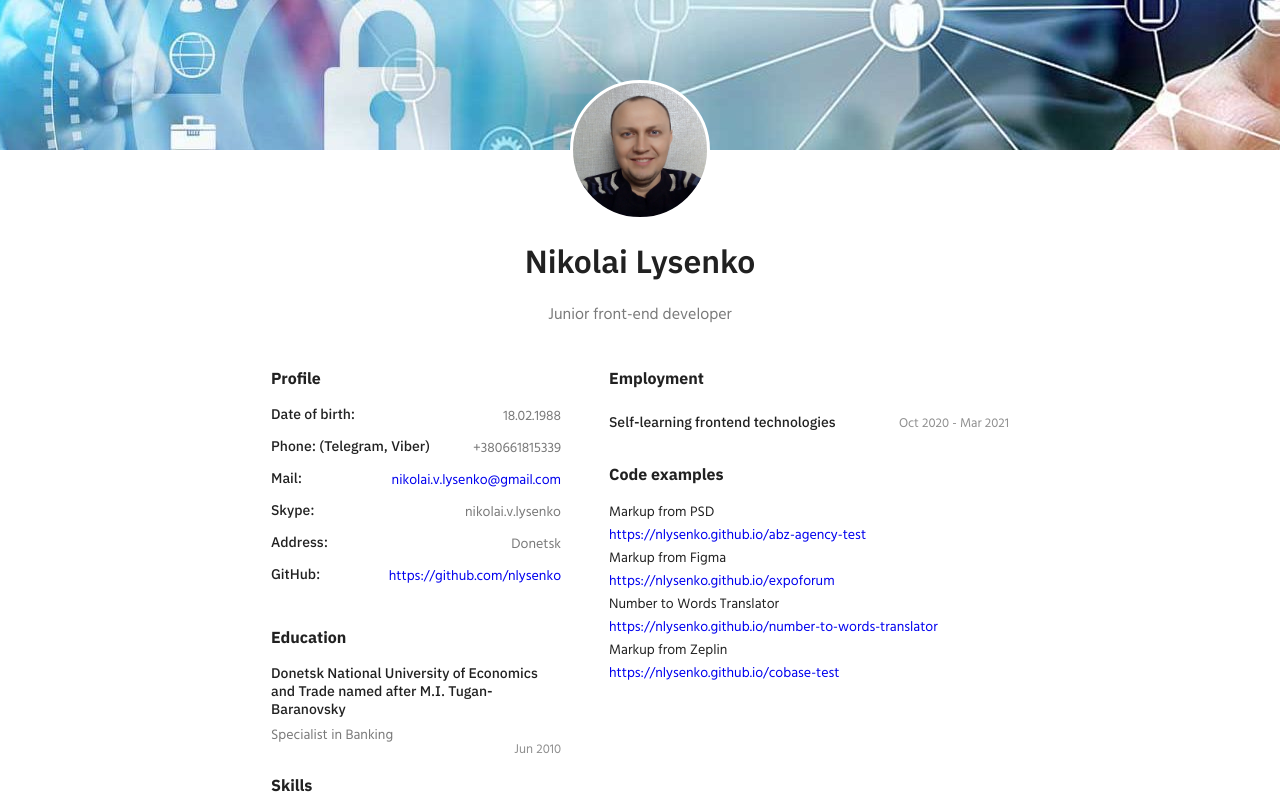
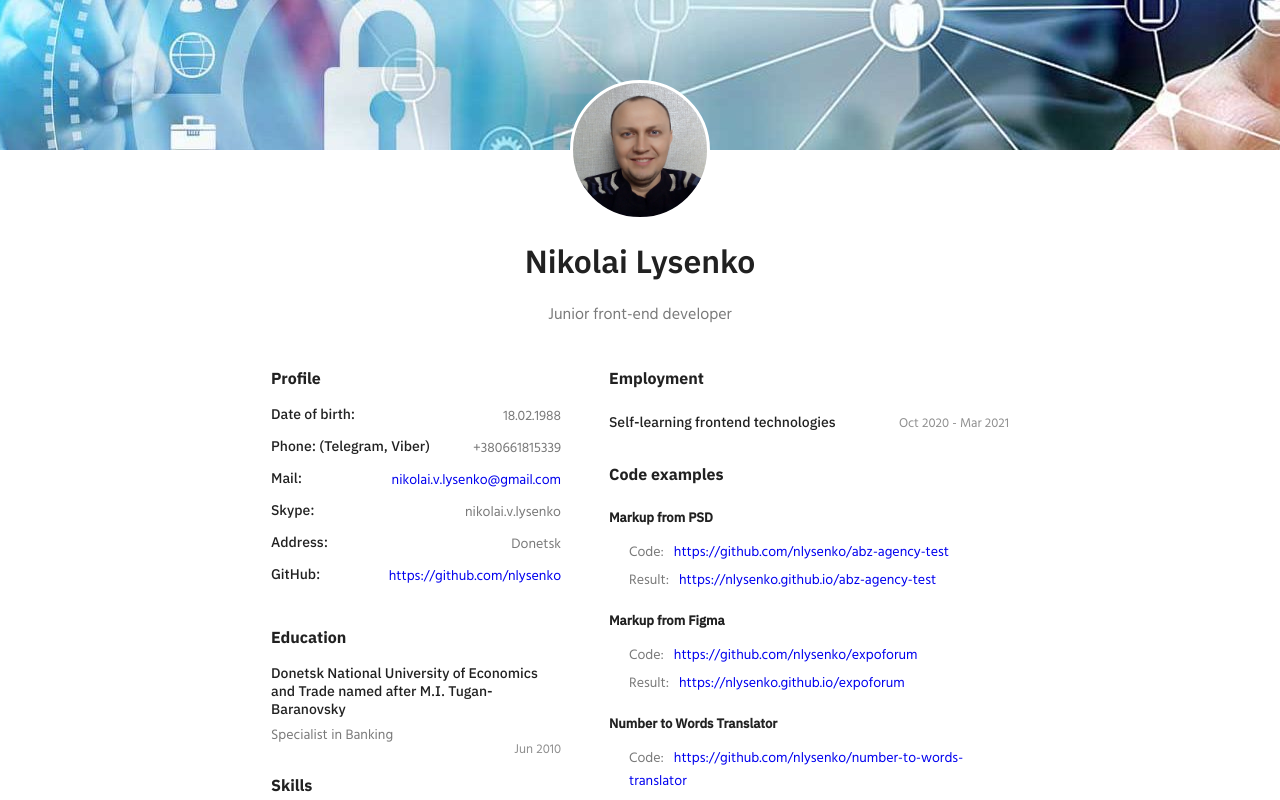
Before and after one commit to nlysenko/cv, a React (Create React App) app: page / in a window 1280 px wide. Shown: the top 800 px of the page. Built offline with nearby package versions, Linux system fonts and the light colour scheme.

Commit message:
Add portfolio

```diff
--- a/src/app/App.js
+++ b/src/app/App.js
@@ -51,6 +51,11 @@ const useStyles = createUseStyles({
       fontSize: 16,
       fontFamily: 'IBMPlexSans-Bold',
     },
+
+    h3: {
+      fontSize: 13,
+      fontFamily: 'IBMPlexSans-Medium',
+    },
   },
 })
 
--- a/src/components/Header.js
+++ b/src/components/Header.js
@@ -8,11 +8,14 @@ import React from 'react'
 import { createUseStyles } from 'react-jss'
 
 import Banner from 'assets/img/banner.jpeg'
-import Avatar from 'assets/img/avatar.webp'
 
 const useStyles = createUseStyles({
   header: {
-    position: 'relative',
+    position: 'fixed',
+    top: 0,
+    left: 0,
+    right: 0,
+    zIndex: 100,
     width: '100%',
     height: 150,
     background: {
@@ -22,37 +25,12 @@ const useStyles = createUseStyles({
       repeat: 'no-repeat',
     },
   },
-
-  avatar: {
-    width: 140,
-    height: 140,
-    position: 'absolute',
-    top: 80,
-    left: 'calc(50% - 70px)',
-    right: 'calc(50% - 70px)',
-    background: {
-      image: `url(${Avatar})`,
-      size: 'cover',
-      position: ['center', 'center'],
-      repeat: 'no-repeat',
-    },
-    border: {
-      radius: '100%',
-      style: 'solid',
-      width: 3,
-      color: '#ffffff',
-    },
-  },
 })
 
 const Header = () => {
   const classes = useStyles()
 
-  return (
-    <header className={classes.header}>
-      <div className={classes.avatar}></div>
-    </header>
-  )
+  return <header className={classes.header} />
 }
 
 export default Header
--- a/src/components/Main.js
+++ b/src/components/Main.js
@@ -13,15 +13,42 @@ import Skills from 'shared/Skills'
 import Employment from 'shared/Employment'
 import Examples from 'shared/Examples'
 
+import Avatar from 'assets/img/avatar.webp'
+
 const useStyles = createUseStyles({
   main: {
     width: 768,
     margin: [0, 'auto'],
-    padding: [90, 15, 0, 15],
+    padding: [240, 15, 48, 15],
+    position: 'relative',
+  },
+
+  avatar: {
+    width: 140,
+    height: 140,
+    position: 'absolute',
+    zIndex: 200,
+    top: 80,
+    left: 'calc(50% - 70px)',
+    right: 'calc(50% - 70px)',
+    background: {
+      image: `url(${Avatar})`,
+      size: 'cover',
+      position: ['center', 'center'],
+      repeat: 'no-repeat',
+    },
+    border: {
+      radius: '100%',
+      style: 'solid',
+      width: 3,
+      color: '#ffffff',
+    },
   },
 
   name: {
     textAlign: 'center',
+    position: 'relative',
+    zIndex: 200,
   },
 
   position: {
@@ -51,6 +78,8 @@ const Main = () => {
 
   return (
     <main className={classes.main}>
+      <i className={classes.avatar} />
+
       <h1 className={classes.name}>Nikolai Lysenko</h1>
 
       <p className={classes.position}>Junior front-end developer</p>
--- a/src/shared/Examples.js
+++ b/src/shared/Examples.js
@@ -13,9 +13,55 @@ const useStyles = createUseStyles({
   },
 
   portfolio: {
-    paddingTop: 17,
+    paddingTop: 25,
+  },
+
+  work: {
+    paddingBottom: 20,
+  },
+
+  title: {
+    paddingBottom: 10,
+  },
+
+  item: {
+    padding: {
+      top: 5,
+      left: 20,
+    },
+  },
+
+  info: {
+    opacity: 0.6,
+    paddingRight: 10,
   },
 })
+
+const Works = [
+  {
+    name: 'Markup from PSD',
+    code: 'https://github.com/nlysenko/abz-agency-test',
+    result: 'https://nlysenko.github.io/abz-agency-test',
+  },
+
+  {
+    name: 'Markup from Figma',
+    code: 'https://github.com/nlysenko/expoforum',
+    result: 'https://nlysenko.github.io/expoforum',
+  },
+
+  {
+    name: 'Number to Words Translator',
+    code: 'https://github.com/nlysenko/number-to-words-translator',
+    result: 'https://nlysenko.github.io/number-to-words-translator',
+  },
+
+  {
+    name: 'Markup from Zeplin',
+    code: 'https://github.com/nlysenko/cobase-test',
+    result: 'https://nlysenko.github.io/cobase-test',
+  },
+]
 
 const Examples = () => {
   const classes = useStyles()
@@ -25,29 +71,23 @@ const Examples = () => {
       <h2>Code examples</h2>
 
       <div className={classes.portfolio}>
-        <p>Markup from PSD</p>
+        {Works.map((work, i) => (
+          <div className={classes.work} key={i}>
+            <h3 className={classes.title}>{work.name}</h3>
 
-        <a href="https://nlysenko.github.io/abz-agency-test/">
-          https://nlysenko.github.io/abz-agency-test
-        </a>
+            <p className={classes.item}>
+              <span className={classes.info}>Code:</span>
 
-        <p>Markup from Figma</p>
+              <a href={work.code}>{work.code}</a>
+            </p>
 
-        <a href="https://nlysenko.github.io/expoforum/">
-          https://nlysenko.github.io/expoforum
-        </a>
+            <p className={classes.item}>
+              <span className={classes.info}>Result:</span>
 
-        <p>Number to Words Translator</p>
-
-        <a href="https://nlysenko.github.io/number-to-words-translator/">
-          https://nlysenko.github.io/number-to-words-translator
-        </a>
-
-        <p>Markup from Zeplin</p>
-
-        <a href="https://nlysenko.github.io/cobase-test/">
-          https://nlysenko.github.io/cobase-test
-        </a>
+              <a href={work.result}>{work.result}</a>
+            </p>
+          </div>
+        ))}
       </div>
     </div>
   )
```
